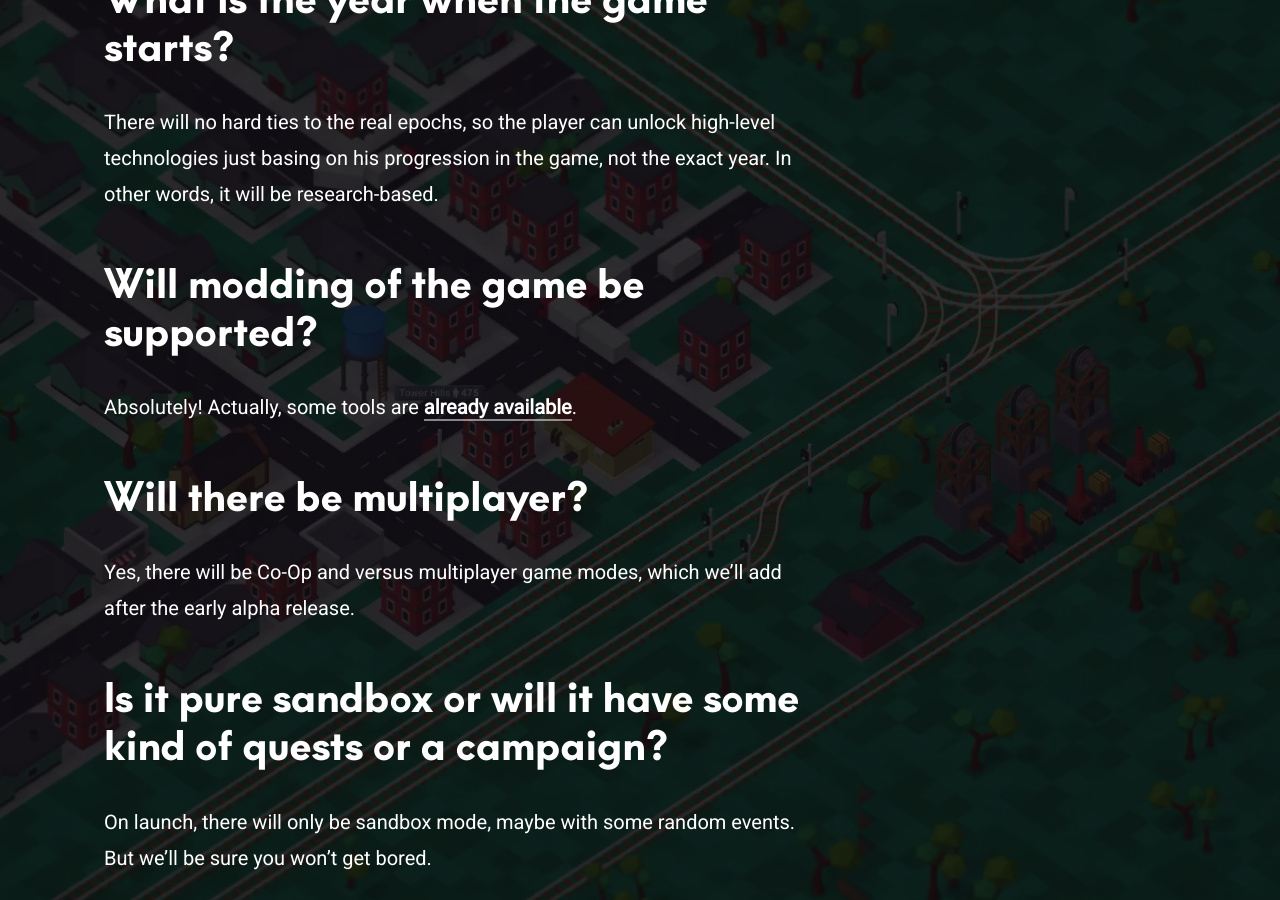
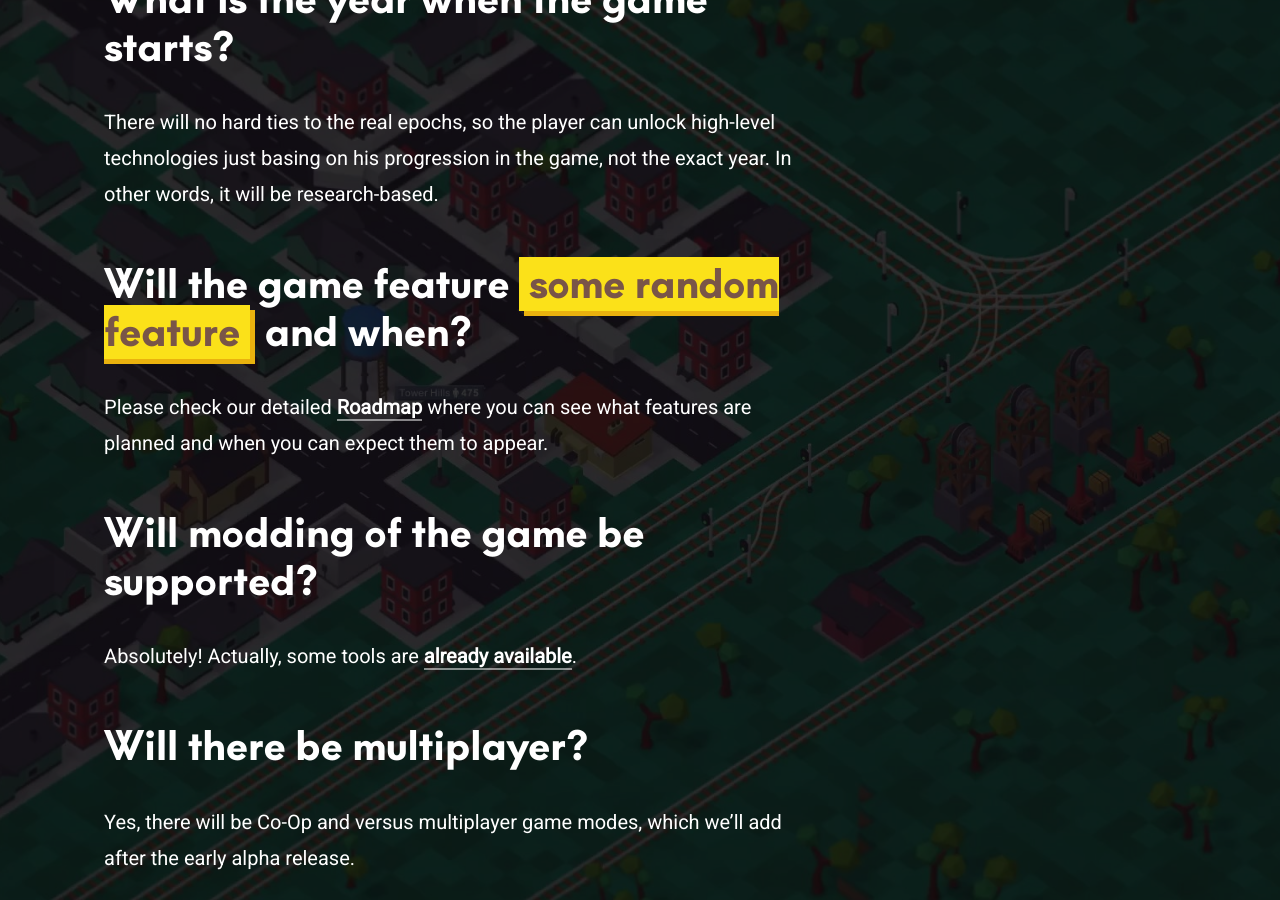
Before and after one commit to andrewpey/vtland, a Jekyll site: the page built from faq.md, in a window 1280 px wide and 900 px high, scrolled down 4047 px. Built offline with Jekyll 4.4.1, drawn with Linux system fonts in a browser that asks for light colours; nearby versions of some CDN libraries.

Commit message:
roadmap info added to faq

```diff
--- a/faq.md
+++ b/faq.md
@@ -75,6 +75,10 @@ Trucks, ships, planes, and more planned.
 
 There will no hard ties to the real epochs, so the player can unlock high-level technologies just basing on his progression in the game, not the exact year. In other words, it will be research-based.
 
+## Will the game feature _some random feature_ and when?
+
+Please check our detailed [Roadmap](https://trello.com/b/3susroHe/vt-roadmap) where you can see what features are planned and when you can expect them to appear.
+
 ## Will modding of the game be supported?
 
 Absolutely! Actually, some tools are [already available](/sdk).
```
Also changed, not shown: faq_ru.md (+4 -0 lines).
